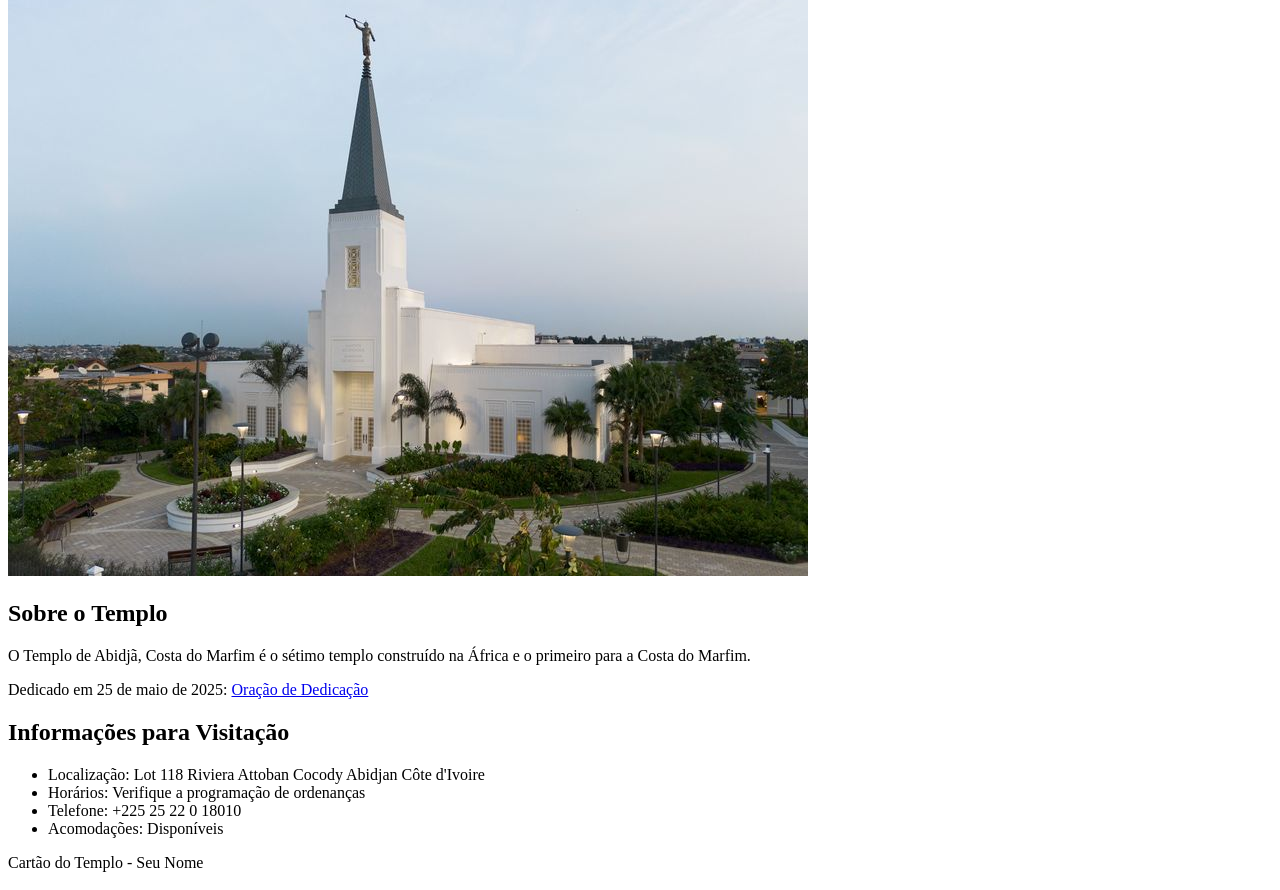
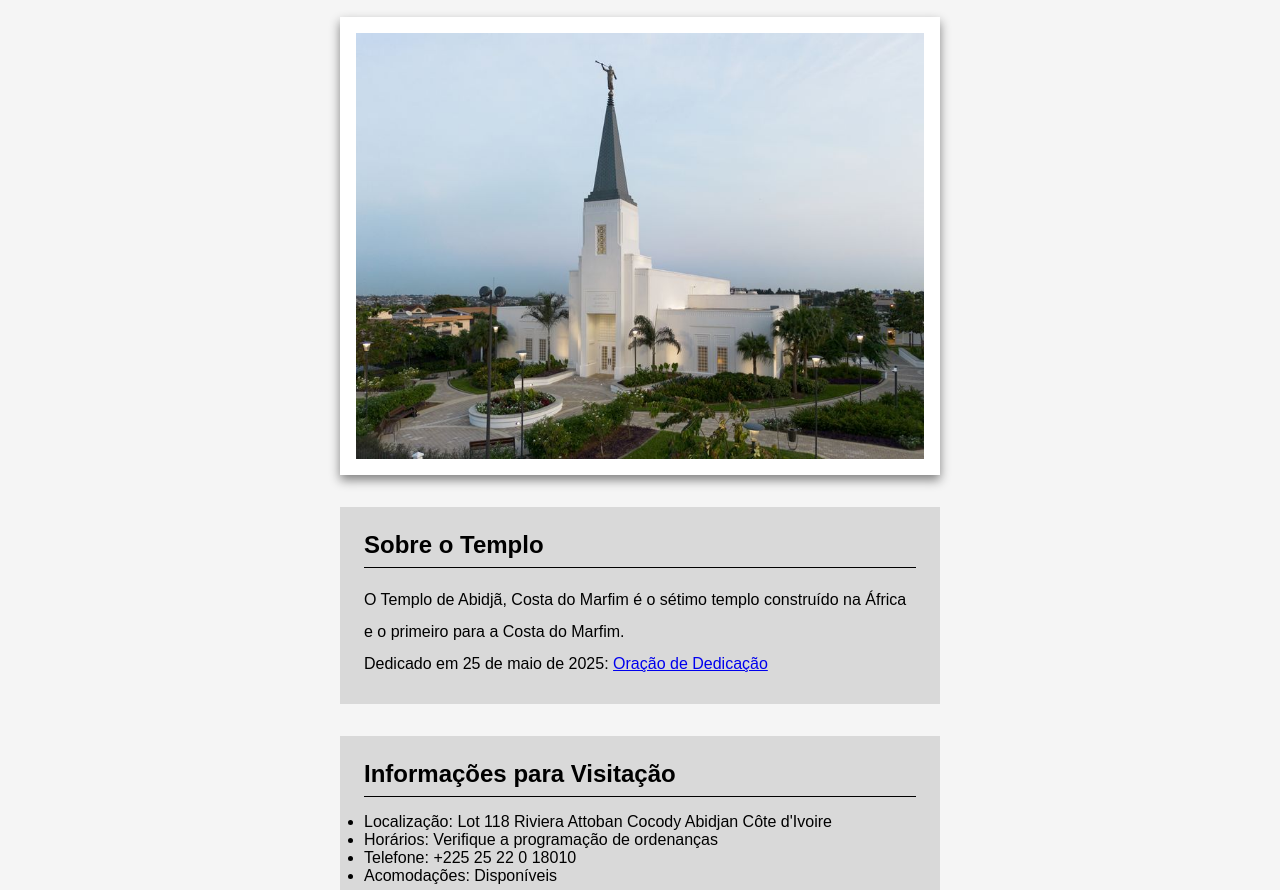
Before and after one commit to MaykRodrigues/wdd130, a plain HTML site: page semana02/templo.html in a window 1280 px wide. Shown: the part 138-1028 px from the top of the page. Drawn offline with Linux system fonts and the light colour scheme.

Commit message:
S02 Atividade Guiada de Programação: Adicionando CSS a um Arquivo HTML

```diff
--- /dev/null
+++ b/semana02/estilos/templo.css
@@ -0,0 +1,64 @@
+* {
+    margin: 0;
+    padding: 0px;
+    box-sizing: border-box;
+}
+
+body {
+    background-color: #f5f5f5;
+    font-family: Arial, Helvetica, sans-serif
+}
+
+header,
+footer {
+    background-color: #333;
+    padding: 1rem;
+    color: aliceblue;
+    text-align: center;
+    font-size: 1.2rem;
+}
+
+footer {
+    font-size: 0.9rem;
+}
+
+main {
+    width: 600px;
+    margin: 0 auto;
+}
+
+main picture {
+    border: 1rem solid white;
+    display: block;
+    box-shadow: 0 5px 10px gray;
+}
+
+main img {
+    width: 100%;
+    display: block;
+}
+
+main h1 {
+    margin: 2rem 0;
+    text-align: center;
+}
+
+main section {
+    margin: 2rem 0;
+    background-color: #d9d9d9;
+    padding: 1.5rem;
+}
+
+main section h2 {
+    border-bottom: 1px solid black;
+    padding-bottom: 0.5rem;
+    margin-bottom: 1rem;
+}
+
+main section p {
+    line-height: 2rem;
+}
+
+main section l1 {
+    margin: 1rem;
+}
--- a/semana02/templo.html
+++ b/semana02/templo.html
@@ -5,6 +5,7 @@
     <meta charset="UTF-8">
     <meta name="viewport" content="width=device-width, initial-scale=1.0">
     <title>Cartão do Templo - Abidjã, Costa do Marfim</title>
+    <link rel="stylesheet" href="estilos/templo.css">
 </head>
 
 <body>
@@ -18,10 +19,11 @@
         </picture>
         <section>
             <h2>Sobre o Templo</h2>
-            <p>O Templo de Abidjã, Costa do Marfim é o sétimo templo construído na África e o primeiro para a Costa do Marfim.</p>
+            <p>O Templo de Abidjã, Costa do Marfim é o sétimo templo construído na África e o
+                primeiro para a Costa do Marfim.</p>
             <p>Dedicado em 25 de maio de 2025: <a
-                    href="https://www.churchofjesuschrist.org/temples/dedicatory-prayer/abidjan-ivory-coast-temple/2025-05-25?lang=eng"
-                    target="_blank" rel="noopener noreferrer">Oração de Dedicação</a></p>
+                  href="https://www.churchofjesuschrist.org/temples/dedicatory-prayer/abidjan-ivory-coast-temple/2025-05-25?lang=eng"
+                  target="_blank" rel="noopener noreferrer">Oração de Dedicação</a></p>
         </section>
         <section>
             <h2>Informações para Visitação</h2>
@@ -34,7 +36,7 @@
         </section>
     </main>
     <footer>
-        <p>Cartão do Templo - Seu Nome</p>
+        <p>Cartão do Templo - Mayk Rodrigues</p>
     </footer>
 </body>
 
```
